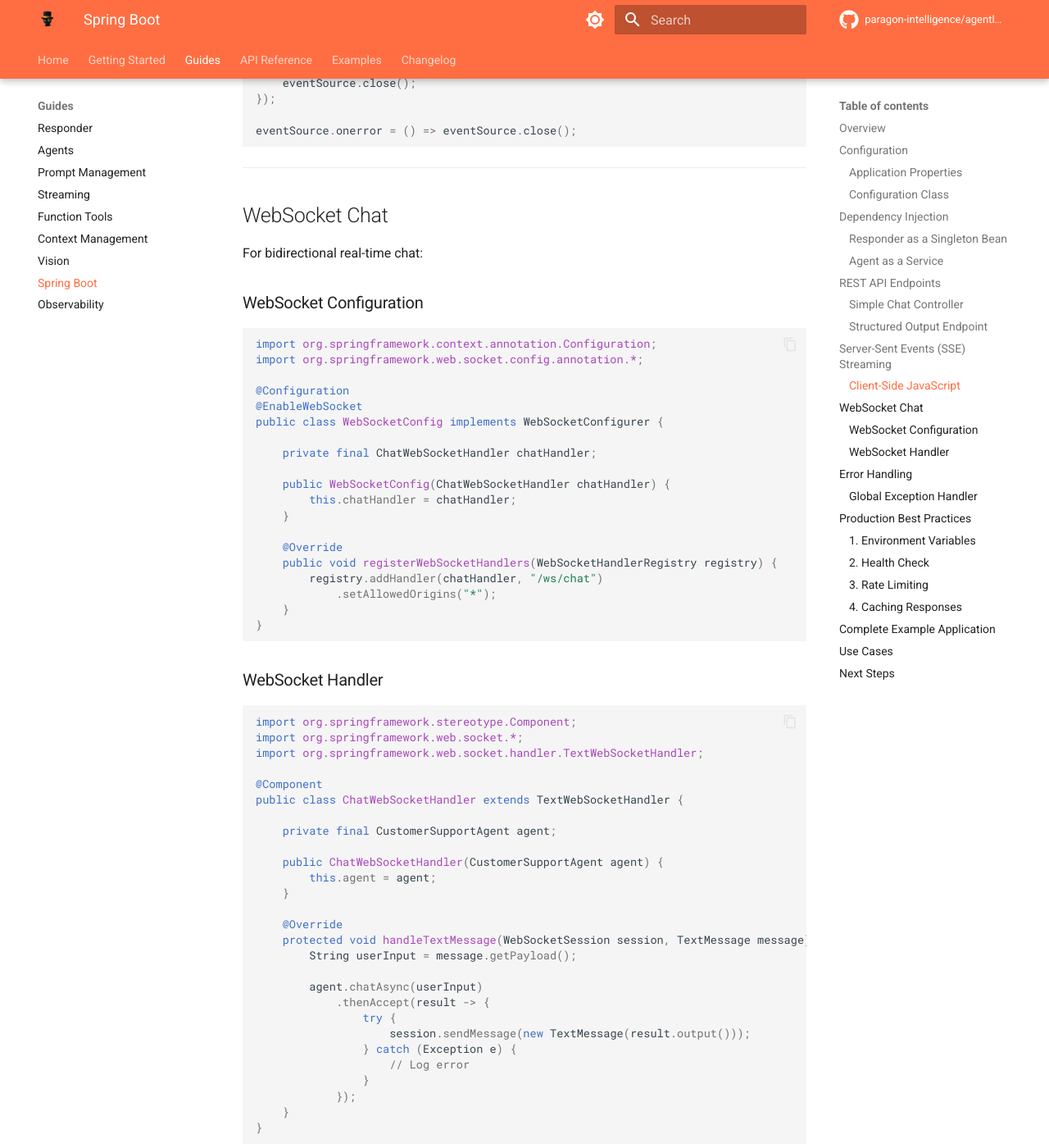
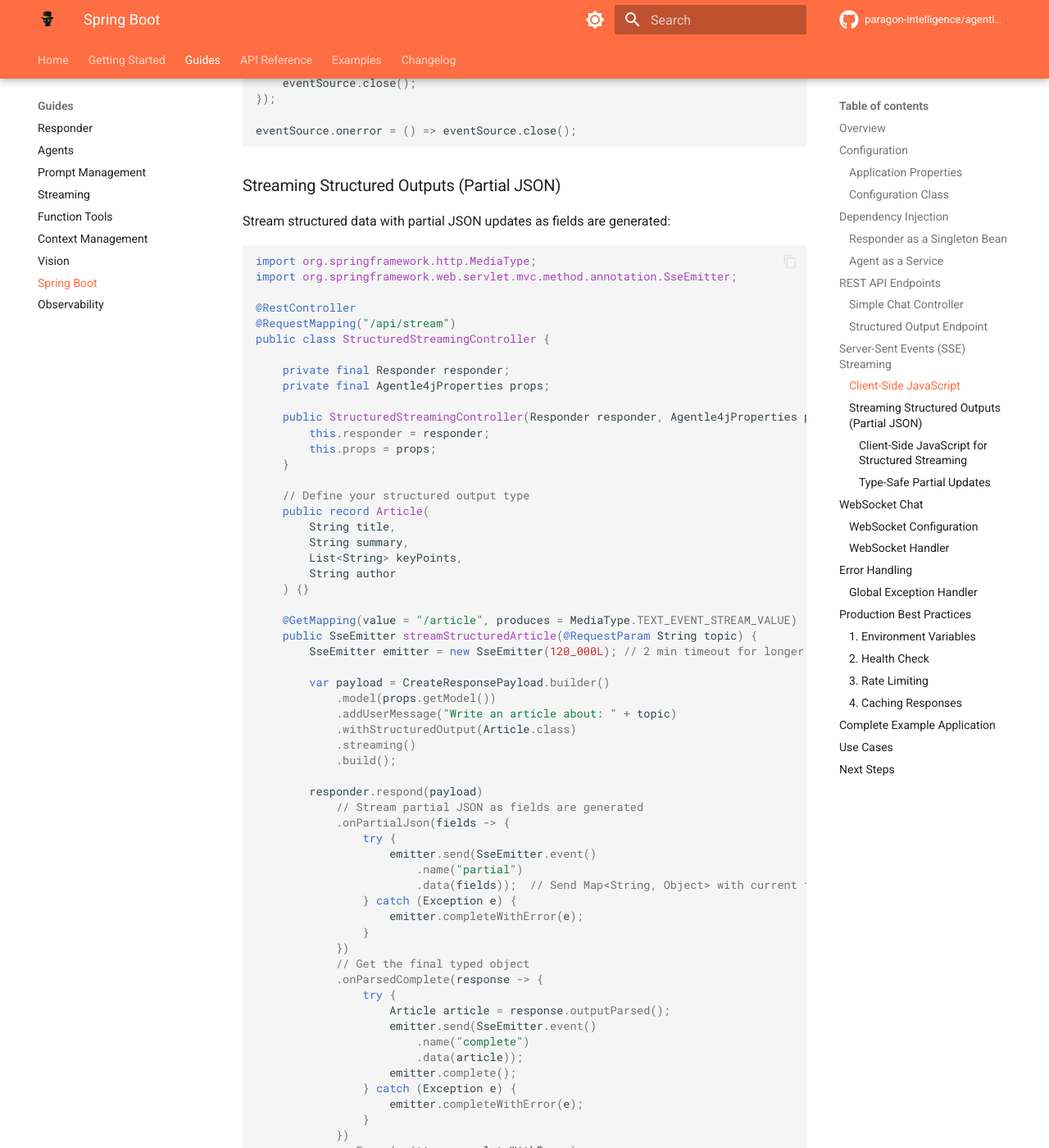
Before and after one commit to paragon-intelligence/agentle4j, an MkDocs documentation site: the page built from docs/guides/spring-boot.md, in a window 1280 px wide and 1400 px high, scrolled down 5551 px. Shown: the whole window at 82% size. Built offline with MkDocs 1.6.1 and Material for MkDocs 9.7.7, drawn with Linux system fonts in a browser that asks for light colours; comment, search, counter and statistics services are not loaded; the version menu is left out; some of the changed text lies outside the part shown.

Commit message:
docs: Add guide for streaming structured (partial JSON) outputs with Spring Boot.

````diff
--- a/docs/guides/spring-boot.md
+++ b/docs/guides/spring-boot.md
@@ -278,6 +278,173 @@ eventSource.addEventListener('complete', (e) => {
 eventSource.onerror = () => eventSource.close();
 ```
 
+### Streaming Structured Outputs (Partial JSON)
+
+Stream structured data with partial JSON updates as fields are generated:
+
+```java
+import org.springframework.http.MediaType;
+import org.springframework.web.servlet.mvc.method.annotation.SseEmitter;
+
+@RestController
+@RequestMapping("/api/stream")
+public class StructuredStreamingController {
+
+    private final Responder responder;
+    private final Agentle4jProperties props;
+
+    public StructuredStreamingController(Responder responder, Agentle4jProperties props) {
+        this.responder = responder;
+        this.props = props;
+    }
+
+    // Define your structured output type
+    public record Article(
+        String title,
+        String summary,
+        List<String> keyPoints,
+        String author
+    ) {}
+
+    @GetMapping(value = "/article", produces = MediaType.TEXT_EVENT_STREAM_VALUE)
+    public SseEmitter streamStructuredArticle(@RequestParam String topic) {
+        SseEmitter emitter = new SseEmitter(120_000L); // 2 min timeout for longer content
+
+        var payload = CreateResponsePayload.builder()
+            .model(props.getModel())
+            .addUserMessage("Write an article about: " + topic)
+            .withStructuredOutput(Article.class)
+            .streaming()
+            .build();
+
+        responder.respond(payload)
+            // Stream partial JSON as fields are generated
+            .onPartialJson(fields -> {
+                try {
+                    emitter.send(SseEmitter.event()
+                        .name("partial")
+                        .data(fields));  // Send Map<String, Object> with current fields
+                } catch (Exception e) {
+                    emitter.completeWithError(e);
+                }
+            })
+            // Get the final typed object
+            .onParsedComplete(response -> {
+                try {
+                    Article article = response.outputParsed();
+                    emitter.send(SseEmitter.event()
+                        .name("complete")
+                        .data(article));
+                    emitter.complete();
+                } catch (Exception e) {
+                    emitter.completeWithError(e);
+                }
+            })
+            .onError(emitter::completeWithError)
+            .start();
+
+        return emitter;
+    }
+}
+```
+
+!!! info "How Partial JSON Works"
+    The parser auto-completes incomplete JSON. As the LLM generates text, you'll receive progressive updates:
+
+    - First: `{title: "AI in Healthcare"}`
+    - Then: `{title: "AI in Healthcare", summary: "Artificial intel..."}`
+    - Finally: Complete object with all fields
+
+#### Client-Side JavaScript for Structured Streaming
+
+```javascript
+const eventSource = new EventSource('/api/stream/article?topic=AI%20in%20Healthcare');
+
+eventSource.addEventListener('partial', (e) => {
+    const fields = JSON.parse(e.data);
+
+    // Update UI fields as they arrive
+    if (fields.title) {
+        document.getElementById('title').textContent = fields.title;
+    }
+    if (fields.summary) {
+        document.getElementById('summary').textContent = fields.summary;
+    }
+    if (fields.keyPoints) {
+        const list = document.getElementById('keyPoints');
+        list.innerHTML = fields.keyPoints.map(p => `<li>${p}</li>`).join('');
+    }
+});
+
+eventSource.addEventListener('complete', (e) => {
+    const article = JSON.parse(e.data);
+    console.log('Final article:', article);
+    eventSource.close();
+});
+
+eventSource.onerror = () => {
+    console.error('Stream error');
+    eventSource.close();
+};
+```
+
+#### Type-Safe Partial Updates
+
+For more robust type safety, use `onPartialParsed` with a nullable mirror class:
+
+```java
+// Nullable mirror class for partial parsing
+public record PartialArticle(
+    @Nullable String title,
+    @Nullable String summary,
+    @Nullable List<String> keyPoints,
+    @Nullable String author
+) {}
+
+@GetMapping(value = "/article/typed", produces = MediaType.TEXT_EVENT_STREAM_VALUE)
+public SseEmitter streamTypedArticle(@RequestParam String topic) {
+    SseEmitter emitter = new SseEmitter(120_000L);
+
+    var payload = CreateResponsePayload.builder()
+        .model(props.getModel())
+        .addUserMessage("Write an article about: " + topic)
+        .withStructuredOutput(Article.class)
+        .streaming()
+        .build();
+
+    responder.respond(payload)
+        .onPartialParsed(PartialArticle.class, partial -> {
+            try {
+                // Type-safe access to partial fields
+                emitter.send(SseEmitter.event()
+                    .name("partial")
+                    .data(Map.of(
+                        "title", partial.title() != null ? partial.title() : "",
+                        "summary", partial.summary() != null ? partial.summary() : "",
+                        "keyPoints", partial.keyPoints() != null ? partial.keyPoints() : List.of(),
+                        "author", partial.author() != null ? partial.author() : ""
+                    )));
+            } catch (Exception e) {
+                emitter.completeWithError(e);
+            }
+        })
+        .onParsedComplete(response -> {
+            try {
+                emitter.send(SseEmitter.event()
+                    .name("complete")
+                    .data(response.outputParsed()));
+                emitter.complete();
+            } catch (Exception e) {
+                emitter.completeWithError(e);
+            }
+        })
+        .onError(emitter::completeWithError)
+        .start();
+
+    return emitter;
+}
+```
+
 ---
 
 ## WebSocket Chat
````
